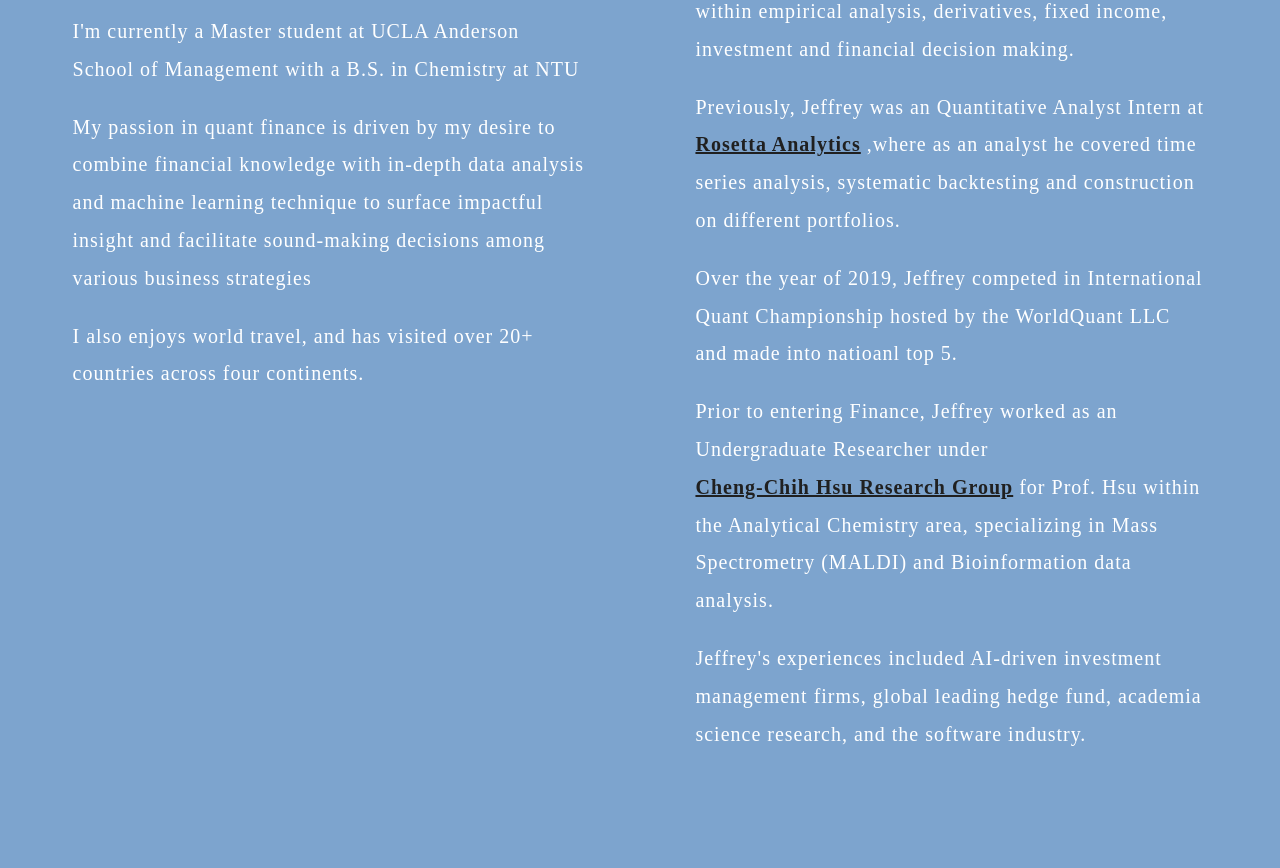
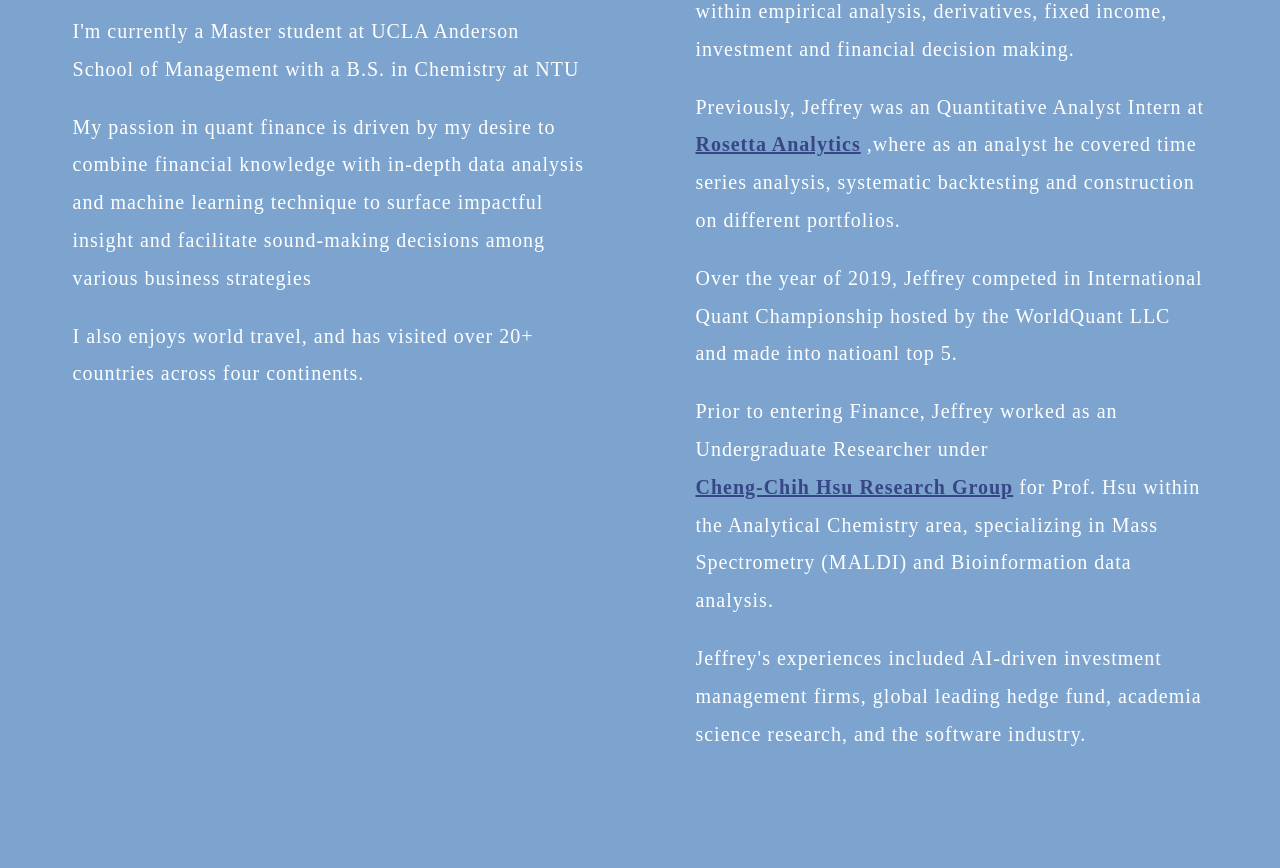
Before and after one commit to pewapplepie/jschenapplapie.github.io, a React (Create React App) app: page / in a window 1280 px wide. Shown: the part 900-1768 px from the top of the page. Built offline with nearby package versions, Linux system fonts and the light colour scheme; a web font is replaced by a local one.

Commit message:
fast fix 2

```diff
--- a/src/pages/IntroTrap.js
+++ b/src/pages/IntroTrap.js
@@ -61,9 +61,9 @@
   transition: transform 500ms ease;
   :hover& {
     transform: scale(1.25);
+    touch-action: none;
+    --ms-touch-action: none;
   }
-  touch-action: none;
-  -ms-touch-action: none;
 `;
 const Content_Social = styled.div`
   display: flex;
@@ -119,7 +119,7 @@
 
 const hyperstyle = {
   display: "inline-block",
-  color: "#202020",
+  color: "#374785",
   fontFamily: "Merriweather",
   fontWeight: "bold",
 };
```
